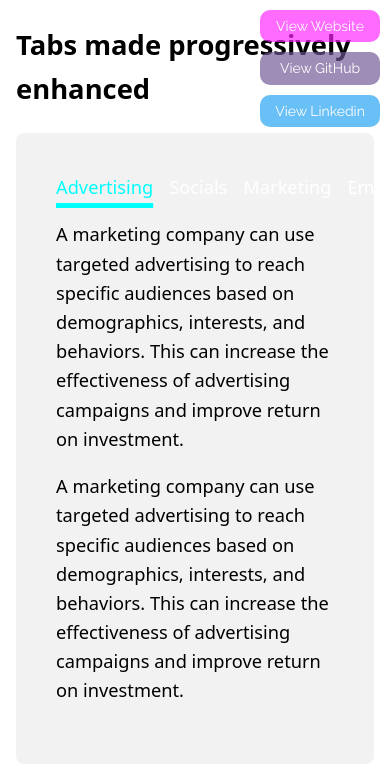
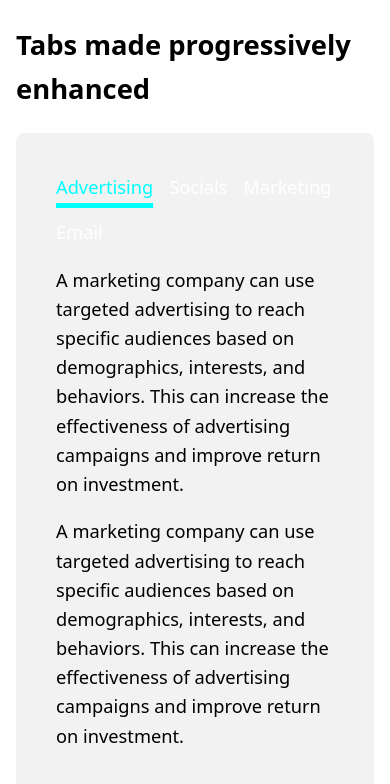
Before and after one commit to Astrogeek77/Web_Dev_2023, a plain HTML site: page accessible_tabs/index.html in a window 390 px wide. Shown: the top 784 px of the page. Drawn offline with Linux system fonts and the light colour scheme.

Commit message:
updated some styles and fixed social menu

```diff
--- a/accessible_tabs/index.html
+++ b/accessible_tabs/index.html
@@ -142,7 +142,7 @@
         </p>
       </section>
     </div>
-     <!-- Side Links Only -->
+    <!-- Side Links Only -->
     <div class="side-links">
       <a
         href="https://icodergautam.netlify.app"
@@ -169,6 +169,5 @@
         <span class="side-link-text">View Linkedin</span>
       </a>
     </div>
-    <script src="" async defer></scrip>
   </body>
 </html>
--- a/accessible_tabs/style.css
+++ b/accessible_tabs/style.css
@@ -3,6 +3,7 @@
   margin: 0;
   padding: 0;
   display: flex;
+  flex-wrap: wrap;
   gap: 1rem;
   text-decoration: none;
   transition: all 0.5s cubic-bezier(0.38, 1.15, 0.7, 1.12);
--- a/side-links.css
+++ b/side-links.css
@@ -56,3 +56,34 @@
   color: white;
   /* font-size: 30px; */
 }
+
+@media (max-width: 600px) {
+  html {
+    padding-bottom: 50px;
+  }
+
+  .side-links {
+    /* bottom: 0;
+    left: 0;
+    right: auto;
+    top: auto; */
+    inset: auto auto 0 0;
+
+    display: flex;
+    flex-direction: row;
+    gap: 0.5em;
+    justify-content: space-around;
+    align-items: center;
+    flex-wrap: wrap;
+
+    width: 100%;
+    padding: 10px 0;
+
+    background-color: #000a;
+  }
+
+  .side-link {
+    align-self: center;
+    margin-bottom: 0;
+  }
+}
```
Also changed, not shown: 1 other file.
